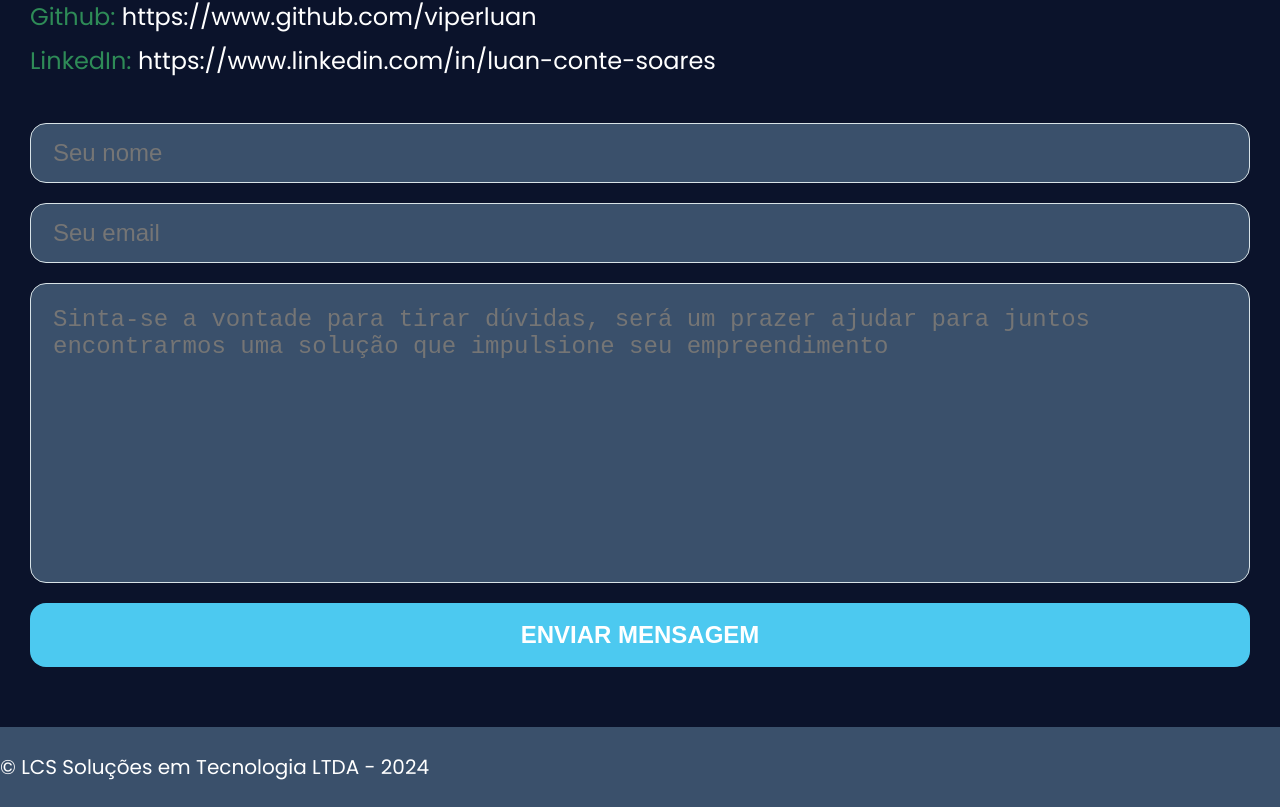
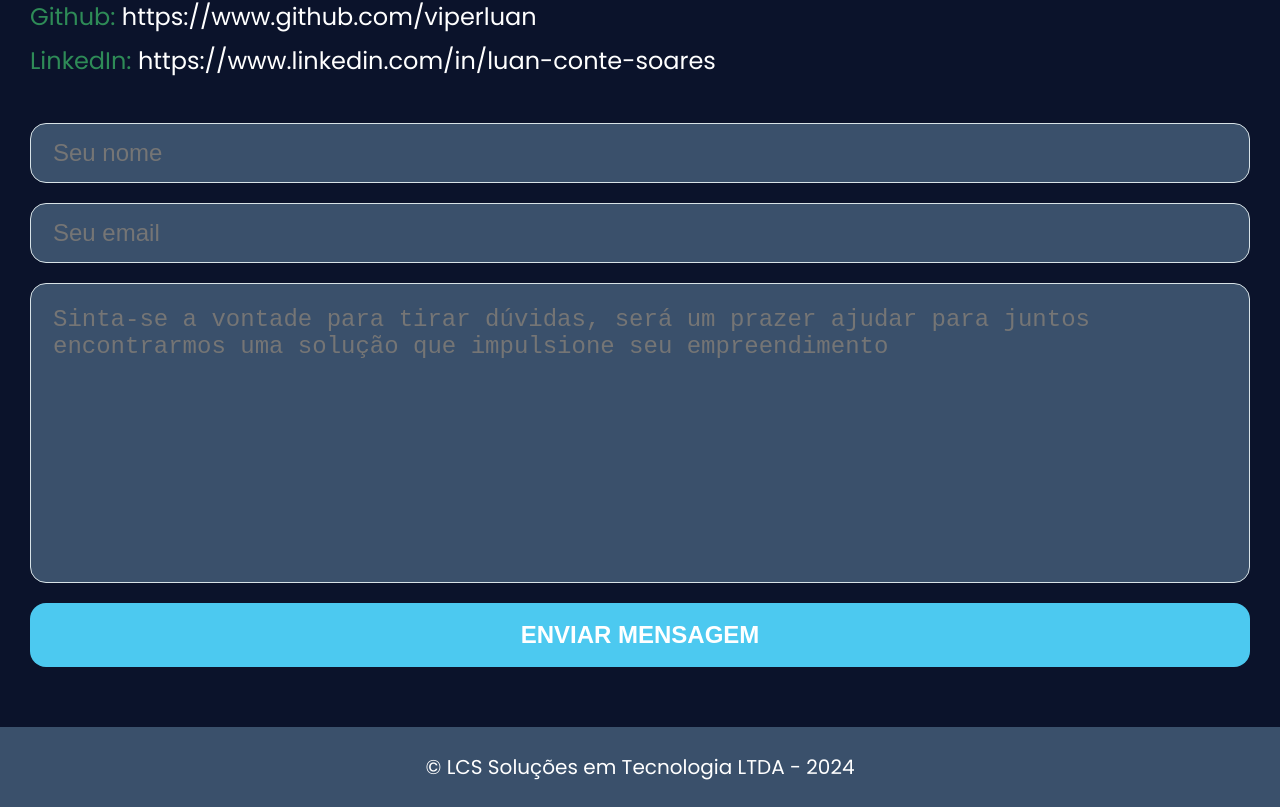
Before and after one commit to viperluan/portfolio, a React (Vite) app: page / in a window 1280 px wide. Shown: the part 3951-4758 px from the top of the page. Built offline with nearby package versions, Linux system fonts and the light colour scheme; no server answers.

Commit message:
corrige alinhamento do texto no footer.

```diff
--- a/src/components/layout/footer/styles.scss
+++ b/src/components/layout/footer/styles.scss
@@ -11,7 +11,6 @@
 
     @include lg {
       font-size: 20px;
-      text-align: left;
 
       max-width: 1280px;
       margin: 0 auto;
```
